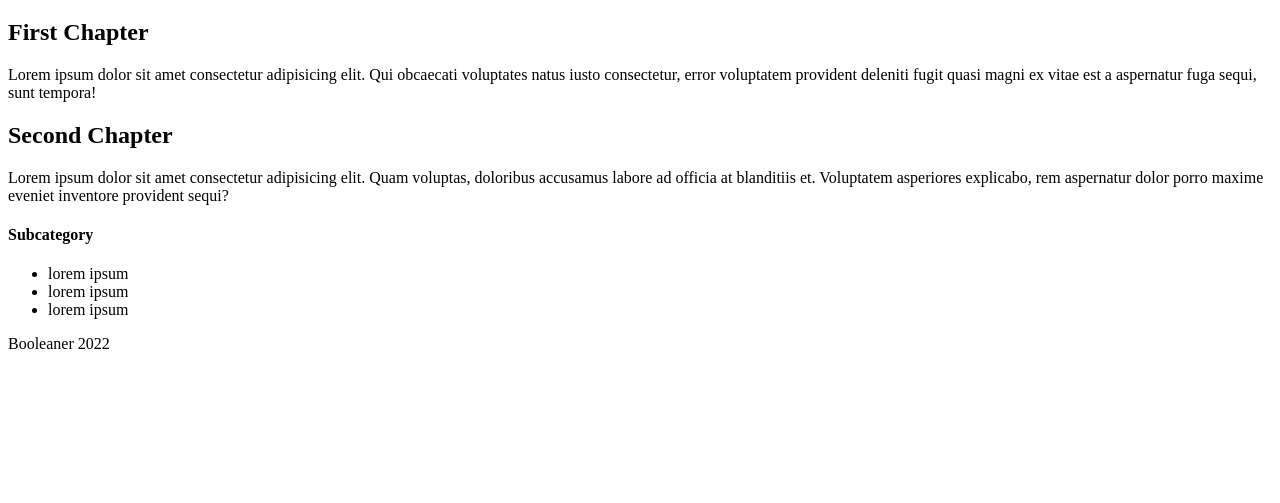
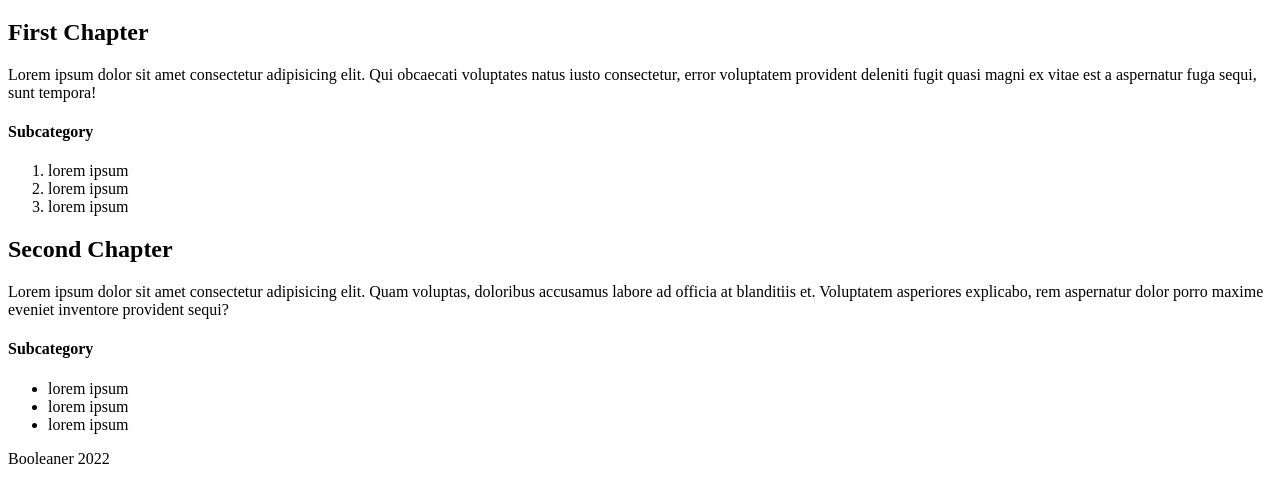
Before and after one commit to meta-ela/htmlcss-hello, a plain HTML site: page index.html in a window 1280 px wide. Shown: the part 61-564 px from the top of the page. Drawn offline with Linux system fonts and the light colour scheme.

Commit message:
Aggiunge ulteriore testo

```diff
--- a/index.html
+++ b/index.html
@@ -13,6 +13,12 @@
 
         <h2>First Chapter</h2>
         <p>Lorem ipsum dolor sit amet consectetur adipisicing elit. Qui obcaecati voluptates natus iusto consectetur, error voluptatem provident deleniti fugit quasi magni ex vitae est a aspernatur fuga sequi, sunt tempora!</p>
+        <h4>Subcategory</h4>
+        <ol>
+            <li>lorem ipsum</li>
+            <li>lorem ipsum</li>
+            <li>lorem ipsum</li>
+        </ol>
 
         <h2>Second Chapter</h2>
         <p>Lorem ipsum dolor sit amet consectetur adipisicing elit. Quam voluptas, doloribus accusamus labore ad officia at blanditiis et. Voluptatem asperiores explicabo, rem aspernatur dolor porro maxime eveniet inventore provident sequi?</p>
```
